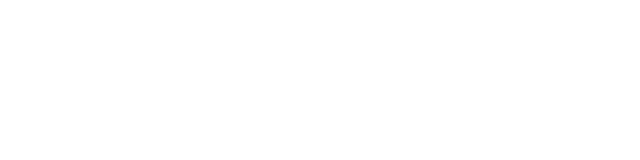
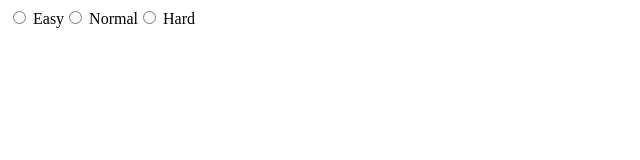
Before and after one commit to acciojob/memory-game-Karankk85, a React app: page / in a window 1280 px wide. Shown: the top 160 px of the page, without its empty margins (0-640 px from the left). Built offline with nearby package versions, Linux system fonts and the light colour scheme.

Commit message:
Update App.js
asa

```diff
--- a/src/components/App.js
+++ b/src/components/App.js
@@ -1,13 +1,75 @@
-
-import React from "react";
-import './../styles/App.css';
+import React, { useState, useEffect } from "react";
+import "./../styles/App.css";
 
 const App = () => {
+  const [level, setLevel] = useState(null); // easy, normal, hard
+  const [tiles, setTiles] = useState([]);
+  const [flipped, setFlipped] = useState([]);
+  const [matched, setMatched] = useState([]);
+  const [attempts, setAttempts] = useState(0);
+
+  const levelPairs = {
+    easy: 4,
+    normal: 8,
+    hard: 16,
+  };
+
+  useEffect(() => {
+    if (level) {
+      const totalPairs = levelPairs[level];
+      const values = [...Array(totalPairs).keys()].flatMap(i => [i, i]);
+      const shuffled = values.sort(() => Math.random() - 0.5);
+      setTiles(shuffled);
+      setMatched([]);
+      setFlipped([]);
+      setAttempts(0);
+    }
+  }, [level]);
+
+  const handleFlip = (index) => {
+    if (flipped.length === 2 || flipped.includes(index) || matched.includes(index)) return;
+
+    const newFlipped = [...flipped, index];
+    setFlipped(newFlipped);
+
+    if (newFlipped.length === 2) {
+      setAttempts(a => a + 1);
+      const [first, second] = newFlipped;
+      if (tiles[first] === tiles[second]) {
+        setMatched([...matched, first, second]);
+        setFlipped([]);
+      } else {
+        setTimeout(() => setFlipped([]), 1000);
+      }
+    }
+  };
+
   return (
     <div>
-        {/* Do not remove the main div */}
+      {/* Do not remove the main div */}
+      <div className="levels_container">
+        <label><input type="radio" id="easy" name="difficulty" onChange={() => setLevel("easy")} /> Easy</label>
+        <label><input type="radio" id="normal" name="difficulty" onChange={() => setLevel("normal")} /> Normal</label>
+        <label><input type="radio" id="hard" name="difficulty" onChange={() => setLevel("hard")} /> Hard</label>
+      </div>
+
+      <div className="cells_container">
+        {tiles.map((val, i) => (
+          <div
+            key={i}
+            className={`tile ${flipped.includes(i) || matched.includes(i) ? "flipped" : ""}`}
+            onClick={() => handleFlip(i)}
+          >
+            {(flipped.includes(i) || matched.includes(i)) ? val : ""}
+          </div>
+        ))}
+      </div>
+
+      {level && matched.length === tiles.length && (
+        <div className="message">You solved it in {attempts} attempts!</div>
+      )}
     </div>
-  )
-}
+  );
+};
 
-export default App
+export default App;
```
